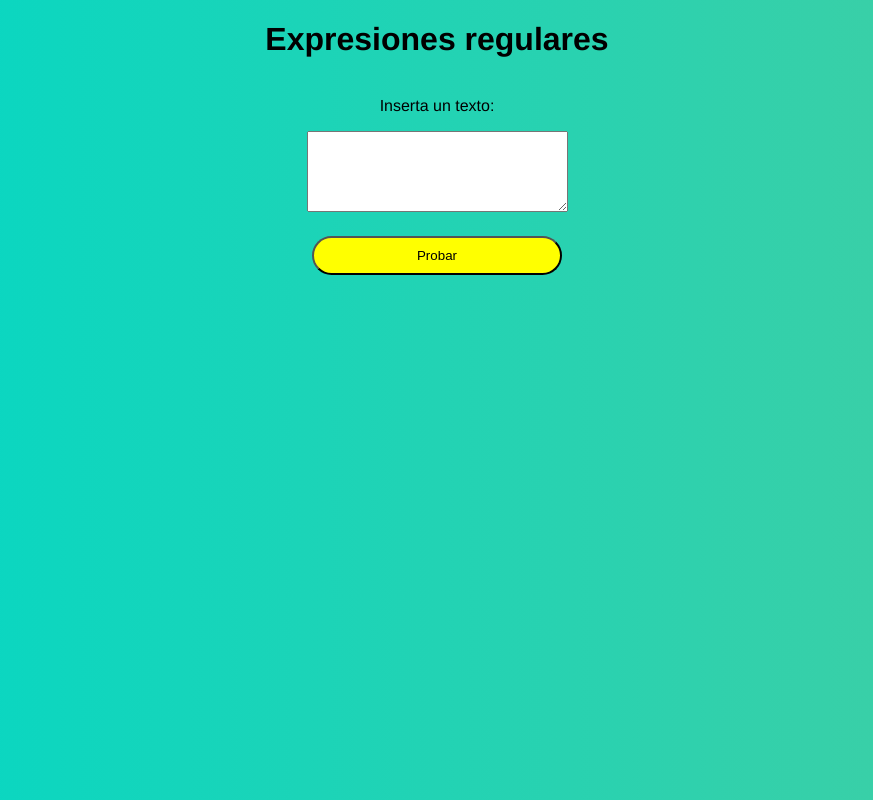
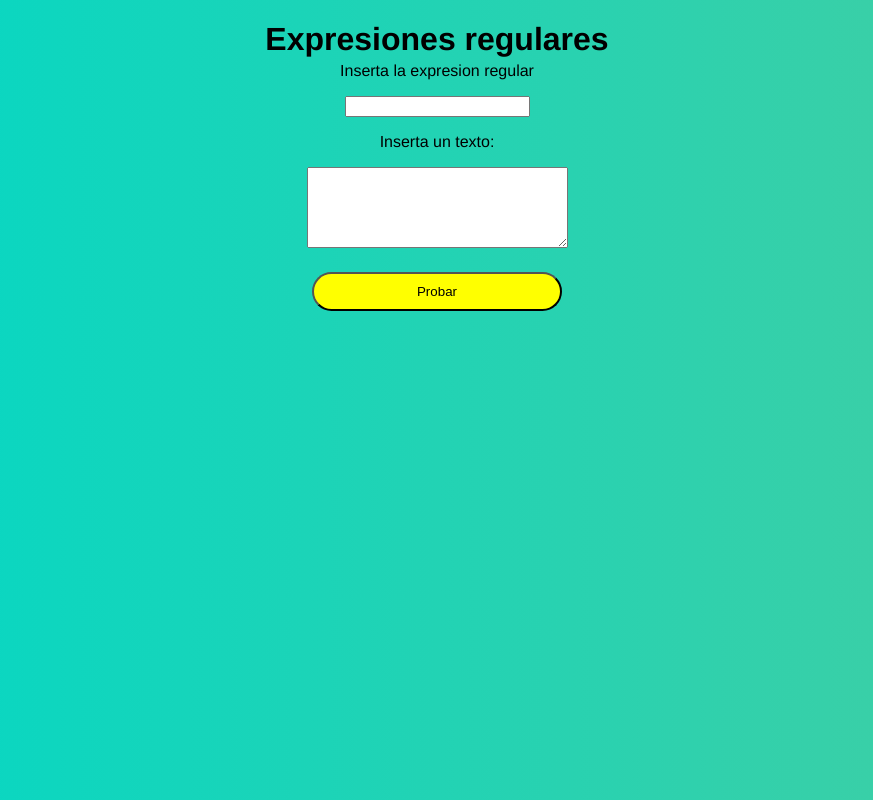
Before and after one commit to slenderlincer/expresiones-regulares, a website built with Vite: page expresiones-regulares/index.html in a window 1280 px wide. Shown: the whole page, without its empty margins (203-1076 px from the left). Built offline with nearby package versions, Linux system fonts and the light colour scheme.

Commit message:
Update index.html

```diff
--- a/expresiones-regulares/index.html
+++ b/expresiones-regulares/index.html
@@ -9,12 +9,15 @@
   </head>
   <body>
 
-
-      <h1>Expresiones regulares</h1>
-
+    <h1>Expresiones regulares</h1>
 
     <div id = "app">
       <form id = "formulario">
+
+          <p>Inserta la expresion regular</p>
+          <input type = "text" id = "regular-expresion">
+
+
         <p>Inserta un texto:</p>
         <textarea id = "cadena" cols="30" rows="5"></textarea><br>
 
```
